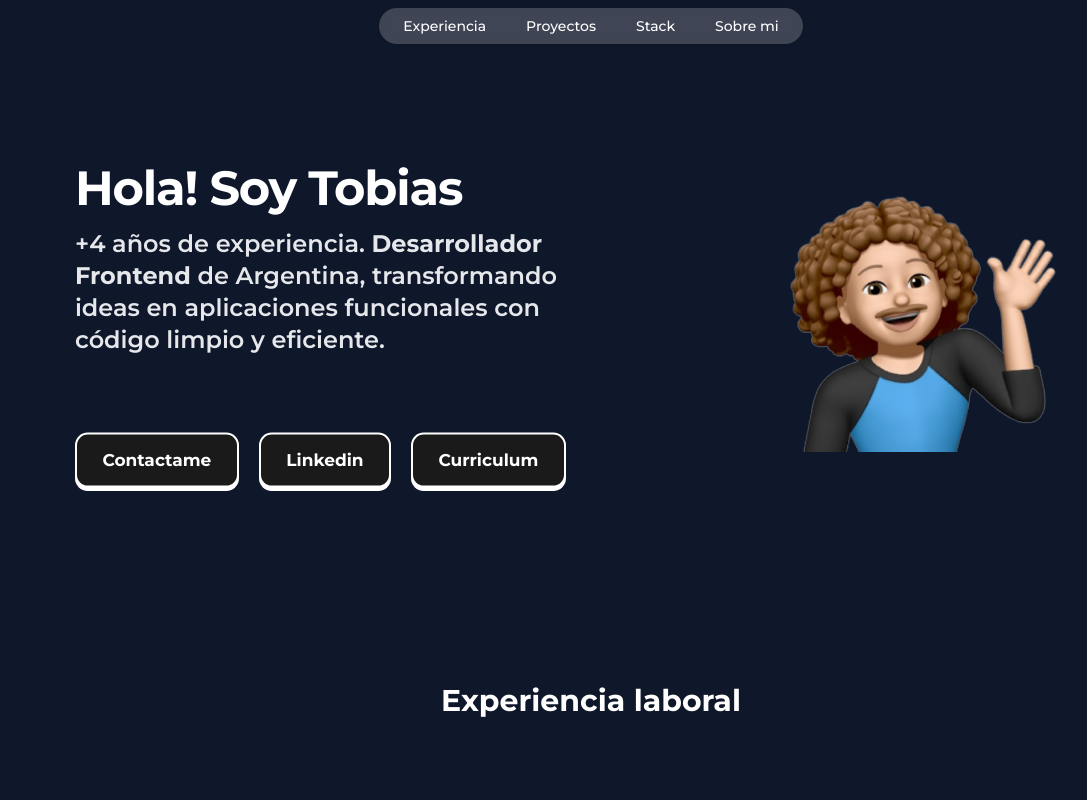
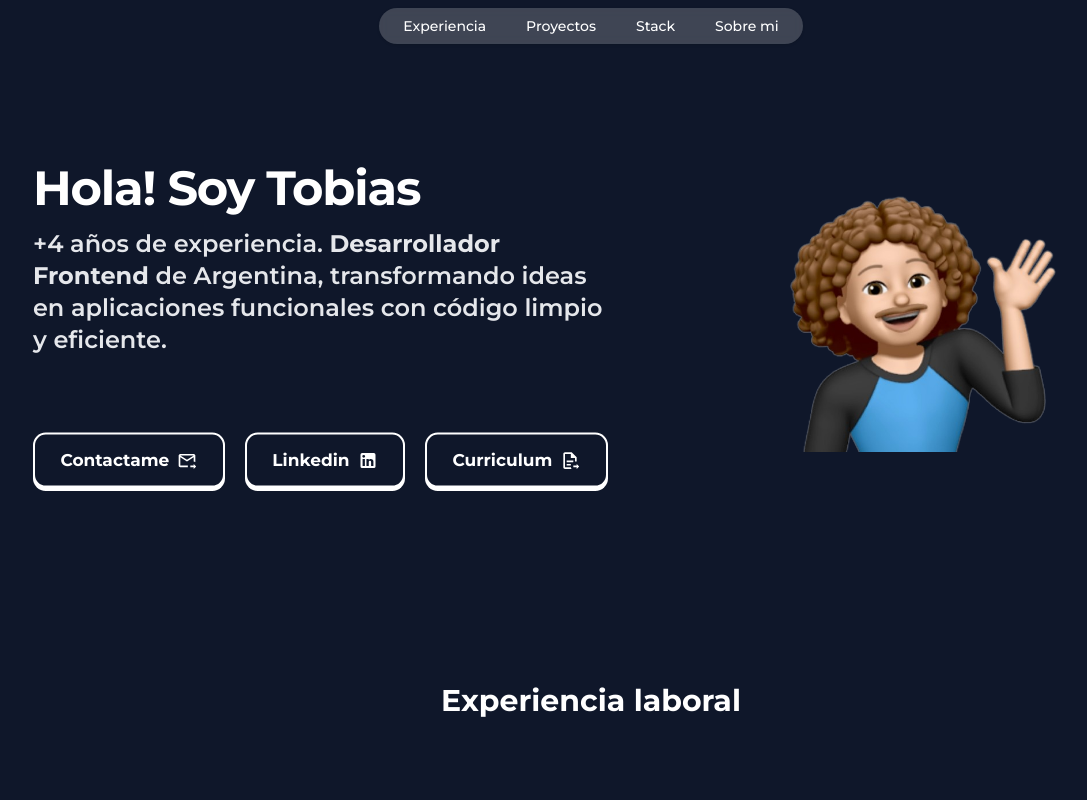
Before and after one commit to tobiassanmartindev/porfolio, a Vue app: page / in a window 1280 px wide. Shown: the top 800 px of the page, without its empty margins (49-1136 px from the left). Built offline with nearby package versions, Linux system fonts and the light colour scheme.

Commit message:
cambios hero bototnes

```diff
--- a/src/components/HeroComponent.vue
+++ b/src/components/HeroComponent.vue
@@ -1,12 +1,19 @@
 <script setup lang="ts">
-import Meditation from './Meditation.vue';
-
+import Meditation from './Meditation.vue'
 </script>
 
 <template>
-  <section class="pt-[100px]">
-    <div class="grid max-w-screen-lg px-4 pt-8 mx-auto lg:gap-8 xl:gap-0 lg:py-16 lg:grid-cols-12">
-      <div class="mr-32 place-self-center lg:col-span-7">
+  <section class="relative pt-[100px] overflow-hidden">
+    <!-- Fondo animado -->
+    <div
+      class="absolute"
+    ></div>
+
+    <div
+      class="relative grid max-w-screen-lg px-4 pt-8 mx-auto lg:gap-8 xl:gap-0 lg:py-16 lg:grid-cols-12"
+    >
+      <!-- Texto izquierda -->
+      <div class="mr-32 place-self-center lg:col-span-7 z-10">
         <h1
           class="max-w-xl mb-4 text-3xl font-bold text-white tracking-tight leading-none md:text-2xl xl:text-5xl"
         >
@@ -16,39 +23,118 @@ import Meditation from './Meditation.vue';
           +4 años de experiencia. <span class="font-bold">Desarrollador Frontend</span> de
           Argentina, transformando ideas en aplicaciones funcionales con código limpio y eficiente.
         </p>
+
+        <!-- Botones -->
         <div class="flex gap-5 mt-20">
+          <!-- CONTACTAME -->
           <a href="mailto:tobiassanmartin.work@gmail.com">
-            <button>
-              <span class="button_top"> Contactame </span>
+            <button class="">
+              <div class="button_top flex items-center justify-center gap-2">
+                <span>Contactame</span>
+                <svg
+                  xmlns="http://www.w3.org/2000/svg"
+                  class="w-5 h-5"
+                  viewBox="0 0 24 24"
+                >
+                  <path
+                    fill="currentColor"
+                    d="M13 19C13 18.66 13.04 18.33 13.09 18H4V8L12 13L20 8V13.09C20.72 13.21 21.39 13.46 22 13.81V6C22 4.9 21.1 4 20 4H4C2.9 4 2 4.9 2 6V18C2 19.1 2.9 20 4 20H13.09C13.04 19.67 13 19.34 13 19M20 6L12 11L4 6H20M20 22V20H16V18H20V16L23 19L20 22Z"
+                  />
+                </svg>
+              </div>
             </button>
           </a>
+
+          <!-- LINKEDIN -->
           <a
             target="_blank"
             href="https://www.linkedin.com/in/tob%C3%ADas-sanmart%C3%ADn-001b74254/"
           >
-            <button>
-              <span class="button_top"> Linkedin </span>
+            <button class="group">
+              <span class="button_top flex items-center justify-center gap-2">
+                <span>Linkedin</span>
+                <svg
+                  xmlns="http://www.w3.org/2000/svg"
+                  class="w-5 h-5"
+                  viewBox="0 0 24 24"
+                >
+                  <path
+                    fill="currentColor"
+                    d="M19 3A2 2 0 0 1 21 5V19A2 2 0 0 1 19 21H5A2 2 0 0 1 3 19V5A2 2 0 0 1 5 3H19M18.5 18.5V13.2A3.26 3.26 0 0 0 15.24 9.94C14.39 9.94 13.4 10.46 12.92 11.24V10.13H10.13V18.5H12.92V13.57C12.92 12.8 13.54 12.17 14.31 12.17A1.4 1.4 0 0 1 15.71 13.57V18.5H18.5M6.88 8.56A1.68 1.68 0 0 0 8.56 6.88C8.56 5.95 7.81 5.19 6.88 5.19A1.69 1.69 0 0 0 5.19 6.88C5.19 7.81 5.95 8.56 6.88 8.56M8.27 18.5V10.13H5.5V18.5H8.27Z"
+                  />
+                </svg>
+              </span>
             </button>
           </a>
+
+          <!-- CURRICULUM -->
           <a href="/tobias-sanmartin-cv.pdf" download="tobias-sanmartin.pdf">
-            <button>
-              <span class="button_top"> Curriculum </span>
+            <button class="group">
+              <span class="button_top flex items-center justify-center gap-2">
+                <span>Curriculum</span>
+                <svg
+                  xmlns="http://www.w3.org/2000/svg"
+                  class="w-5 h-5"
+                  viewBox="0 0 24 24"
+                >
+                  <path
+                    fill="currentColor"
+                    d="M23 19L20 16V18H16V20H20V22L23 19M13.8 22H6C4.9 22 4 21.1 4 20V4C4 2.9 4.9 2 6 2H14L20 8V13.1C19.7 13 19.3 13 19 13S18.3 13 18 13.1V9H13V4H6V20H13.1C13.2 20.7 13.5 21.4 13.8 22M8 12H16V13.8C15.9 13.9 15.8 13.9 15.7 14H8V12M8 16H13V18H8V16Z"
+                  />
+                </svg>
+              </span>
             </button>
           </a>
         </div>
       </div>
-      <div class="flex-none w-72 h-72 items-center justify-center lg:ml-24 sm:mx-auto">
-        <img src="../../public/about.png" alt="perfil" />
+
+      <!-- Imagen derecha -->
+      <div
+        class="flex items-center justify-center w-72 h-72 lg:ml-24 sm:mx-auto z-10 animate-float"
+      >
+        <img src="../../public/about.png" alt="perfil" class="object-contain" />
       </div>
     </div>
   </section>
+
   <div id="experiencia"></div>
 </template>
+
 <style scoped>
+/* --- Animaciones suaves --- */
+@keyframes gradient-x {
+  0% {
+    background-position: 0% 50%;
+  }
+  50% {
+    background-position: 100% 50%;
+  }
+  100% {
+    background-position: 0% 50%;
+  }
+}
+
+.animate-gradient-x {
+  background-size: 200% 200%;
+  animation: gradient-x 10s ease infinite;
+}
+
+@keyframes float {
+  0% {
+    transform: translateY(0px);
+  }
+  50% {
+    transform: translateY(-10px);
+  }
+  100% {
+    transform: translateY(0px);
+  }
+}
+
+/* --- Estilo de botones --- */
 button {
-  /* Variables */
   --button_radius: 0.75em;
-  --button_color: #1a1a1a;
+  --button_color: #0f172a;
   --button_outline_color: #ffffff;
   font-size: 17px;
   font-weight: bold;
@@ -56,28 +142,27 @@ button {
   cursor: pointer;
   border-radius: var(--button_radius);
   background: var(--button_outline_color);
+  transition: transform 0.2s ease;
 }
 
 .button_top {
-  display: block;
-  box-sizing: border-box;
+  /* display: block; */
+  /* box-sizing: border-box; */
   border: 2px solid var(--button_outline_color);
   border-radius: var(--button_radius);
   padding: 0.75em 1.5em;
   background: var(--button_color);
   color: var(--button_outline_color);
   transform: translateY(-0.2em);
-  transition: transform 0.1s ease;
+  transition: transform 0.15s ease, background 0.3s ease, color 0.3s ease;
 }
 
 button:hover .button_top {
-  /* Pull the button upwards when hovered */
-  transform: translateY(-0.33em);
+  transform: translateY(-0.35em);
+  background: #192646;
 }
 
 button:active .button_top {
-  /* Push the button downwards when pressed */
   transform: translateY(0);
 }
-
 </style>
--- a/src/components/ProyectosH.vue
+++ b/src/components/ProyectosH.vue
@@ -49,7 +49,7 @@
           <a href="https://comerci-os.vercel.app/" target="_blank">
             <button
               type="button"
-              class="text-white font-semibold border border-indigo-400 rounded-full text-sm px-6 py-2 transition-all duration-300 hover:bg-indigo-500 hover:shadow-lg hover:shadow-indigo-500/30"
+              class="text-white font-semibold border border-sky-400 rounded-full text-sm px-6 py-2 transition-all duration-300 hover:bg-sky-500 hover:shadow-lg hover:shadow-sky-500/30"
             >
               Ver más →
             </button>
@@ -90,7 +90,7 @@
           <a href="https://comerci-os.vercel.app/" target="_blank">
             <button
               type="button"
-              class="text-white font-semibold border border-indigo-400 rounded-full text-sm px-6 py-2 transition-all duration-300 hover:bg-indigo-500 hover:shadow-lg hover:shadow-indigo-500/30"
+              class="text-white font-semibold border border-sky-400 rounded-full text-sm px-6 py-2 transition-all duration-300 hover:bg-sky-500 hover:shadow-lg hover:shadow-sky-500/30"
             >
               Ver más →
             </button>
@@ -179,7 +179,7 @@
           <a href="https://comerci-os.vercel.app/" target="_blank">
             <button
               type="button"
-              class="text-white font-semibold border border-indigo-400 rounded-full text-sm px-6 py-2 transition-all duration-300 hover:bg-indigo-500 hover:shadow-lg hover:shadow-indigo-500/30"
+              class="text-white font-semibold border border-sky-400 rounded-full text-sm px-6 py-2 transition-all duration-300 hover:bg-sky-500 hover:shadow-lg hover:shadow-sky-500/30"
             >
               Ver más →
             </button>
```
